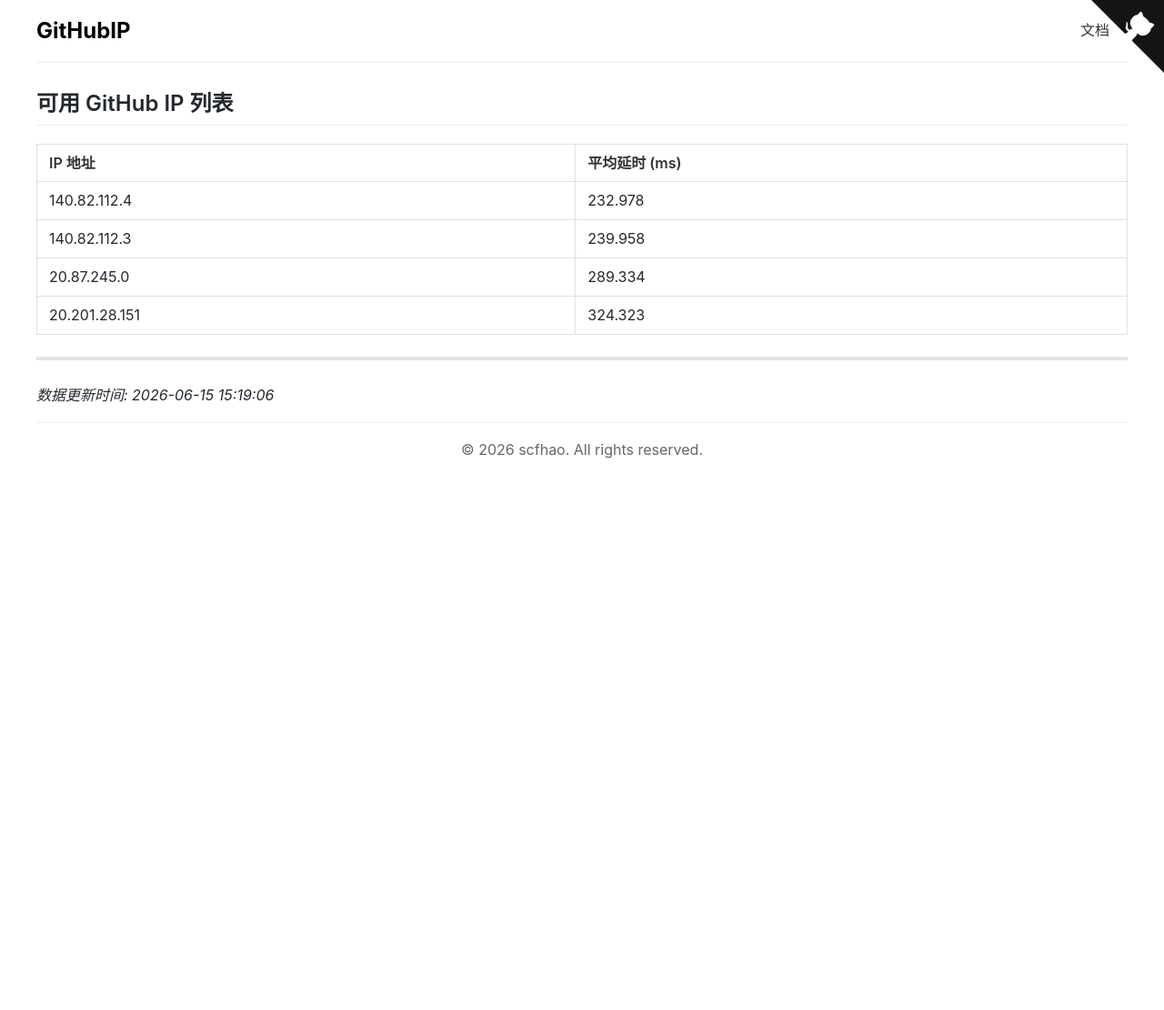
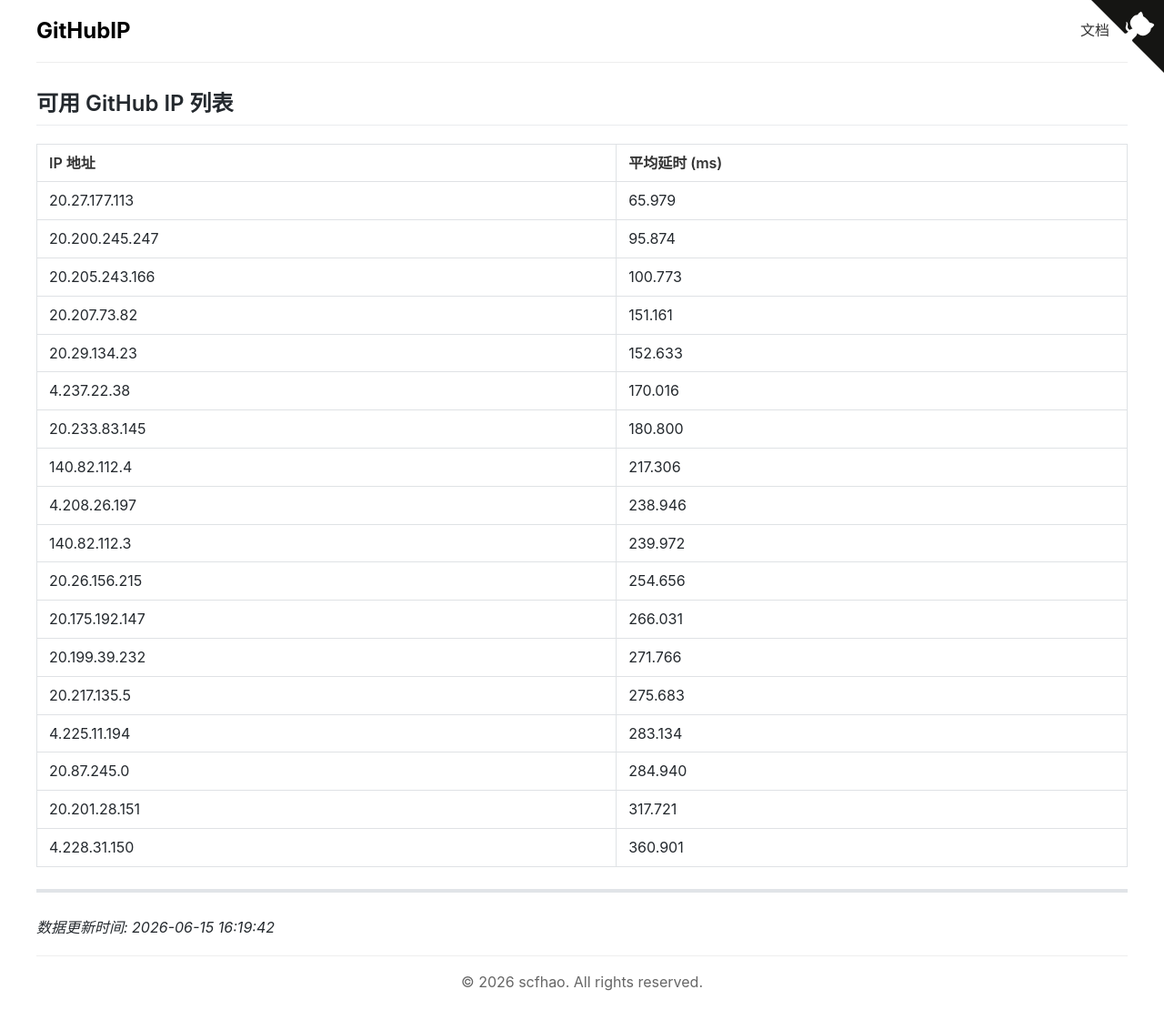
Before and after one commit to scfhao/GitHubIP, a Jekyll site: the page built from index.md, in a window 1280 px wide. Shown: the whole page at 91% size. Built offline with Jekyll 4.4.1, drawn with Linux system fonts in a browser that asks for light colours; before the commit the page ends 900 px from its top, so only the background shows below that.

Commit message:
自动脚本执行 - 2026-06-15 16:19:42

```diff
--- a/index.md
+++ b/index.md
@@ -1,18 +1,32 @@
 ---
 layout: home
 title: GitHub IP 列表
-date: 2026-06-15 15:19:06
+date: 2026-06-15 16:19:42
 ---
 
 ## 可用 GitHub IP 列表
 
 | IP 地址 | 平均延时 (ms) |
 |---------|--------------|
-| 140.82.112.4 | 232.978 |
-| 140.82.112.3 | 239.958 |
-| 20.87.245.0 | 289.334 |
-| 20.201.28.151 | 324.323 |
+| 20.27.177.113 | 65.979 |
+| 20.200.245.247 | 95.874 |
+| 20.205.243.166 | 100.773 |
+| 20.207.73.82 | 151.161 |
+| 20.29.134.23 | 152.633 |
+| 4.237.22.38 | 170.016 |
+| 20.233.83.145 | 180.800 |
+| 140.82.112.4 | 217.306 |
+| 4.208.26.197 | 238.946 |
+| 140.82.112.3 | 239.972 |
+| 20.26.156.215 | 254.656 |
+| 20.175.192.147 | 266.031 |
+| 20.199.39.232 | 271.766 |
+| 20.217.135.5 | 275.683 |
+| 4.225.11.194 | 283.134 |
+| 20.87.245.0 | 284.940 |
+| 20.201.28.151 | 317.721 |
+| 4.228.31.150 | 360.901 |
 
 ---
 
-*数据更新时间: 2026-06-15 15:19:06*
+*数据更新时间: 2026-06-15 16:19:42*
```
